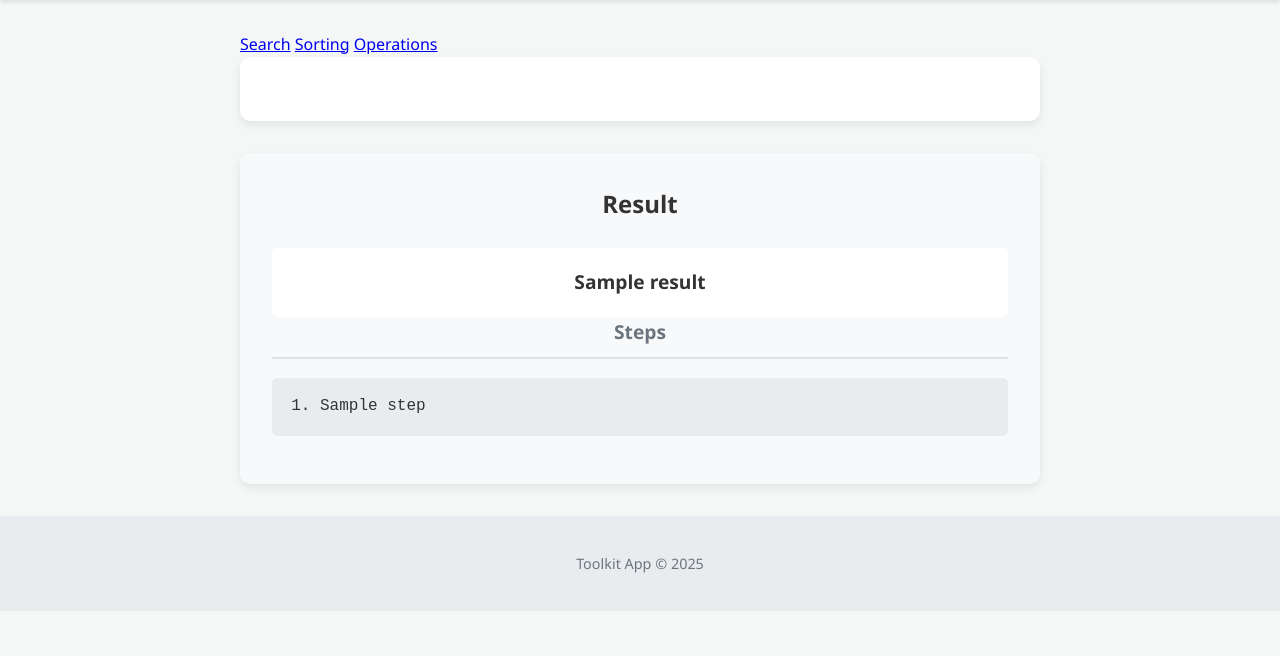
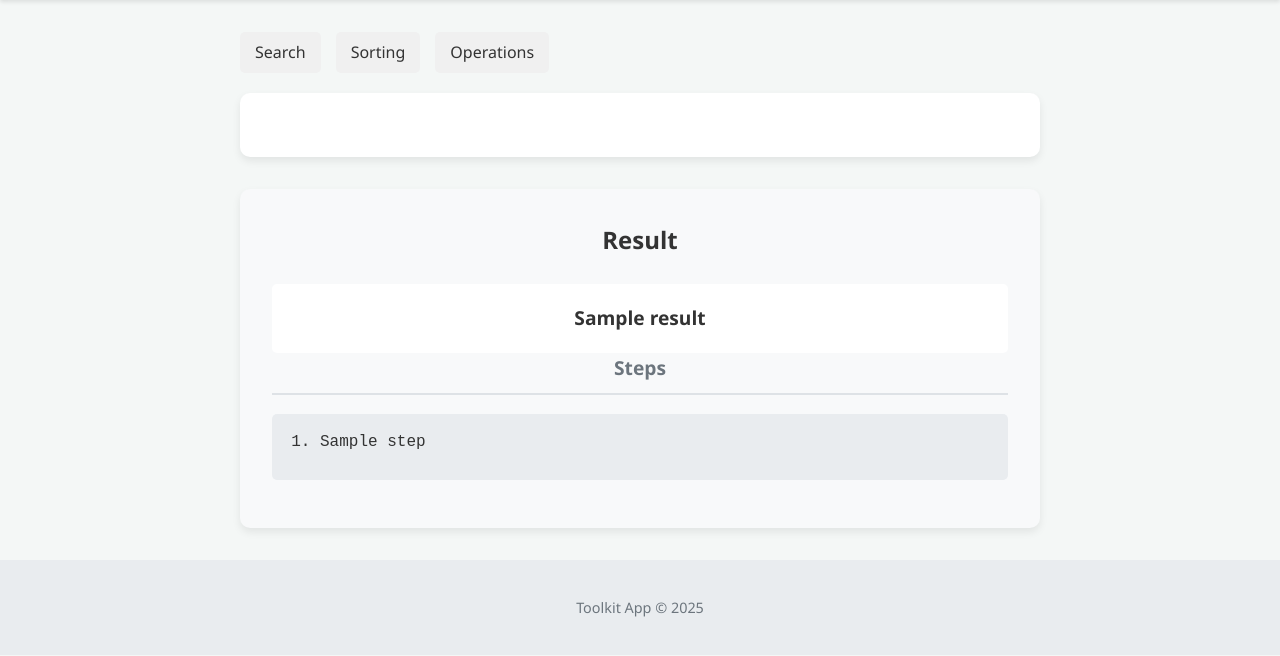
Before and after one commit to mrudulchaudhari/AlgoMate, a Flask app: template templates/array.html in a window 1280 px wide. Shown: the part 74-730 px from the top of the page. Run offline with Flask 3, Linux system fonts and the light colour scheme; the template is opened without the code that fills it: most values are stand-ins (such as "Sample title", 1, 10 or a date in 2020).

Commit message:
updated styling for nav

```diff
--- a/static/style.css
+++ b/static/style.css
@@ -200,3 +200,38 @@ button:hover, .button-link:hover {
     }
     nav { flex-direction: column; gap: 0.5em; }
 }
+/* Sorting-specific styling */
+select {
+    background-color: #fff;
+}
+
+.steps-list li {
+    margin-bottom: 0.5em;
+}
+
+/* Secondary Navbar for Array Page */
+.sub-nav {
+    display: flex;
+    gap: 15px;
+    margin-bottom: 20px;
+}
+
+.sub-nav a {
+    padding: 8px 15px;
+    border-radius: 5px;
+    text-decoration: none;
+    color: #333;
+    background-color: #f0f0f0;
+    font-weight: 500;
+    transition: background-color 0.3s, color 0.3s;
+}
+
+.sub-nav a:hover {
+    background-color: #007bff;
+    color: #fff;
+}
+
+.sub-nav a.active {
+    background-color: #007bff;
+    color: #fff;
+}
```
Also changed, not shown: static/style1.css (deleted, +0 -11 lines).
